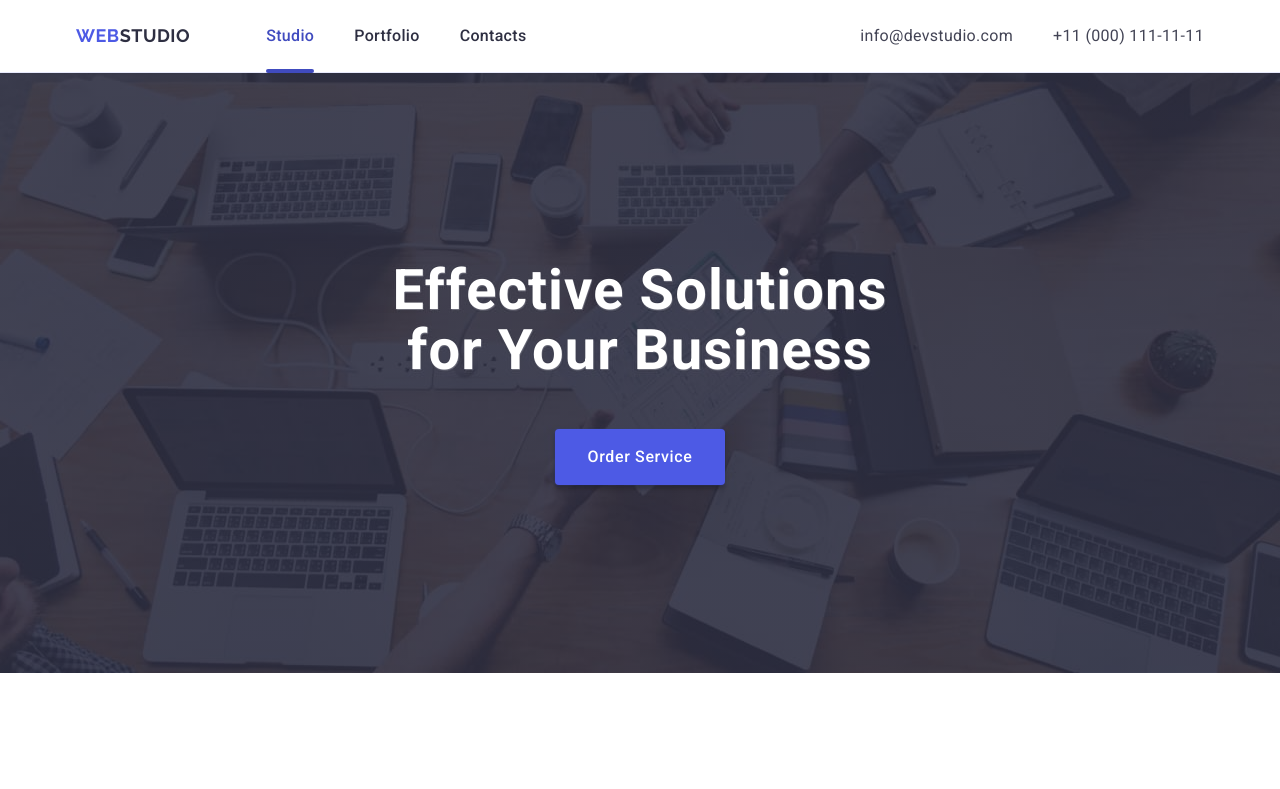
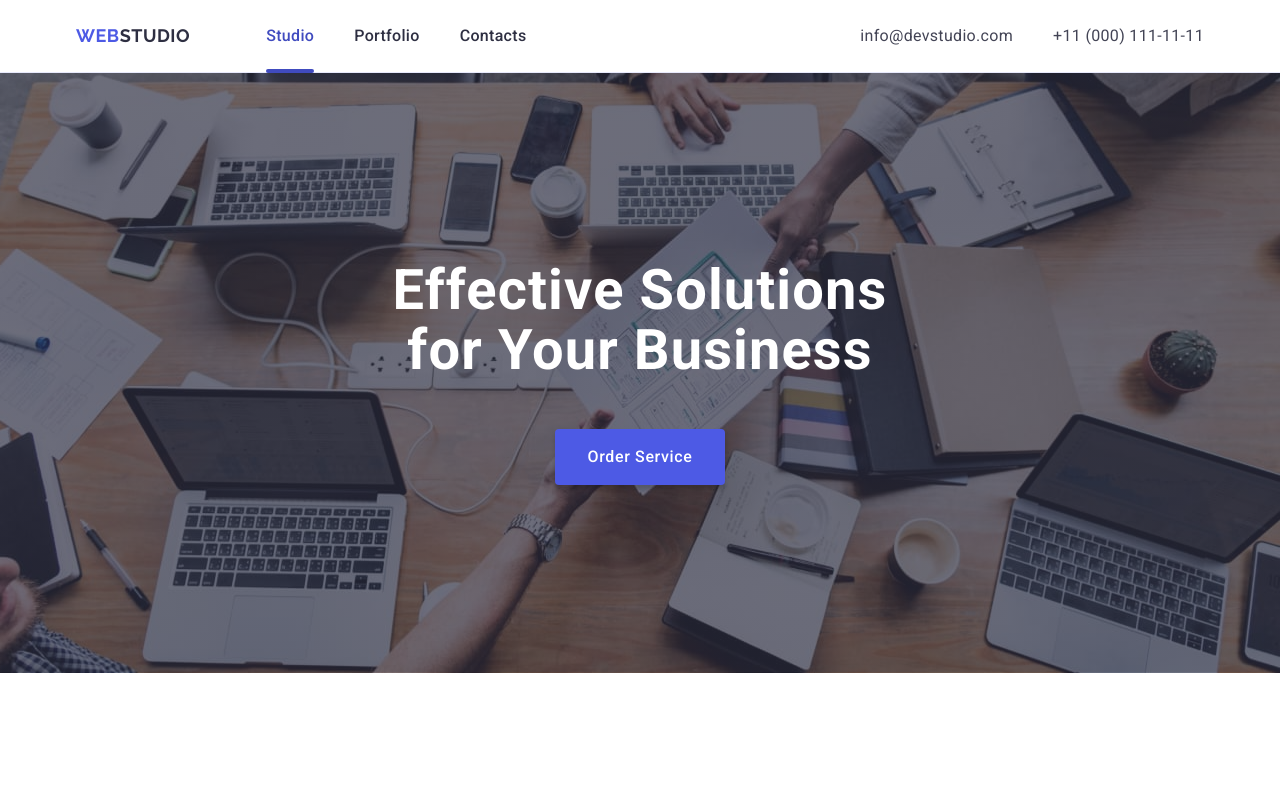
Before and after one commit to bladerunner320/goit-markup-hw-04, a plain HTML site: page index.html in a window 1280 px wide. Shown: the top 789 px of the page. Drawn offline with nearby package versions, Linux system fonts and the light colour scheme.

Commit message:
Fixed due to mentor's rec

```diff
--- a/css/styles.css
+++ b/css/styles.css
@@ -122,7 +122,7 @@ margin: 0;
         rgba(46, 47, 66, 0.7),
         rgba(46, 47, 66, 0.7)
     ),
-    url(../images/people-office.jpg);
+    url(../images/people-office-1.jpg);
     background-repeat: no-repeat;
     background-position: center;
     background-size: cover;
```
Also changed, not shown: images/people-office-1.jpg (added), images/people-office.jpg (deleted).
